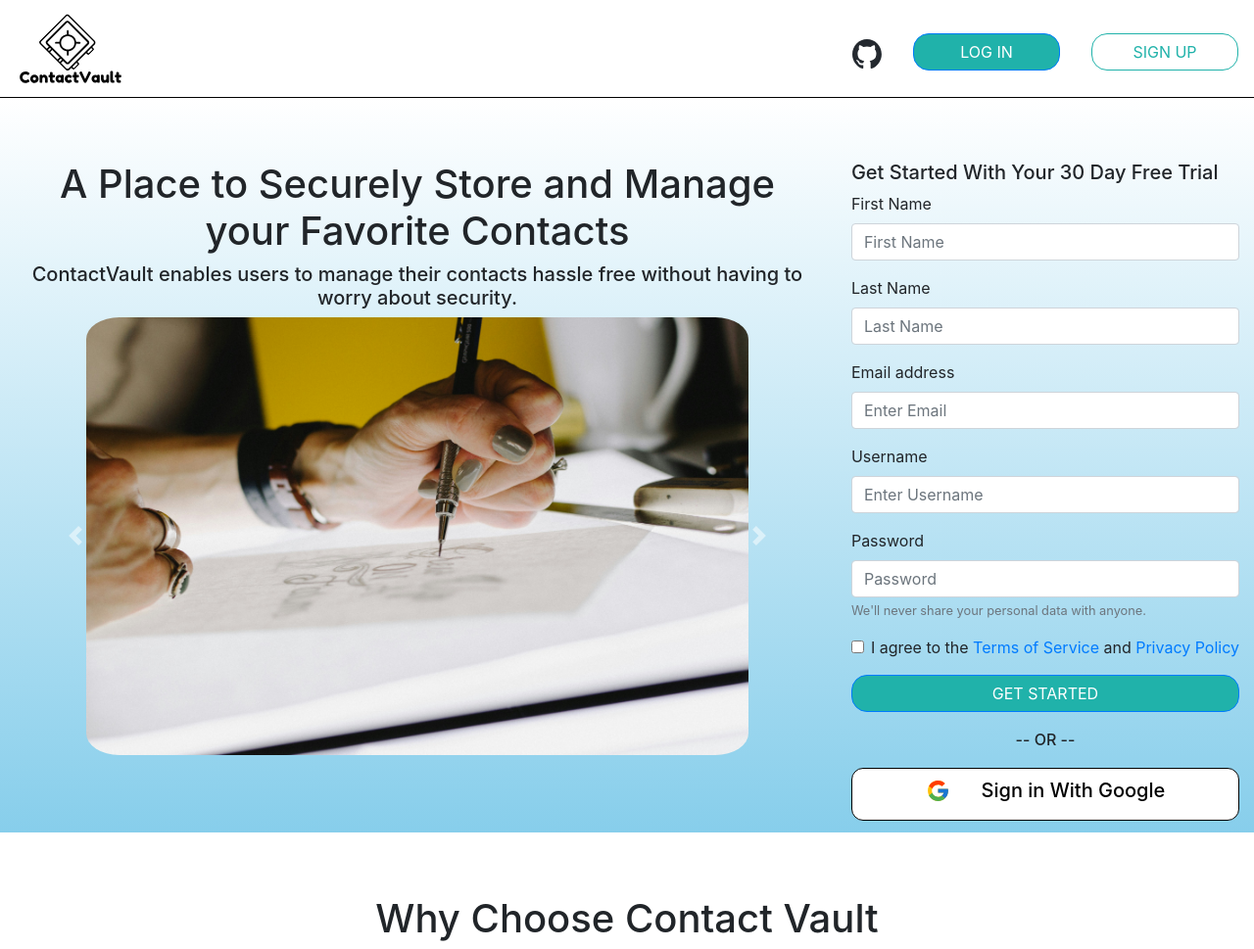
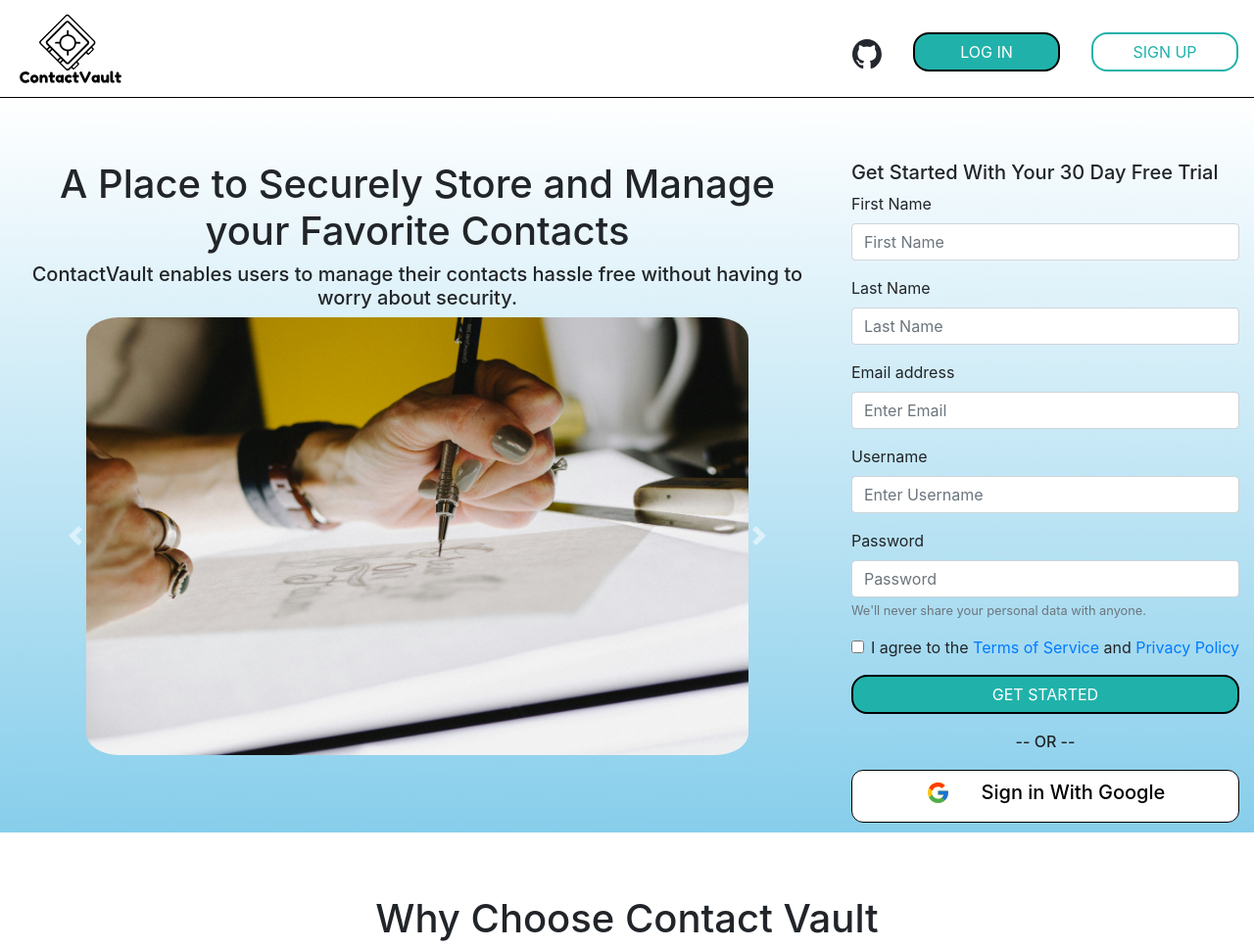
Before and after one commit to KaziAmin110/ContactVault, a PHP site: page /app/src/index.html in a window 1280 px wide. Shown: the top 969 px of the page at 98% size. Run offline with PHP 8.4, Linux system fonts and the light colour scheme.

Commit message:
Updated home.css
changed btn-primary to have more contrast for lighthouse accessibility

```diff
--- a/app/src/css/home.css
+++ b/app/src/css/home.css
@@ -5,6 +5,7 @@ body {
 .btn-primary {
     background-color: lightseagreen;
     min-width: 150px;
+	border: 2px solid black;
     border-radius: 1rem;
 }
 
```
